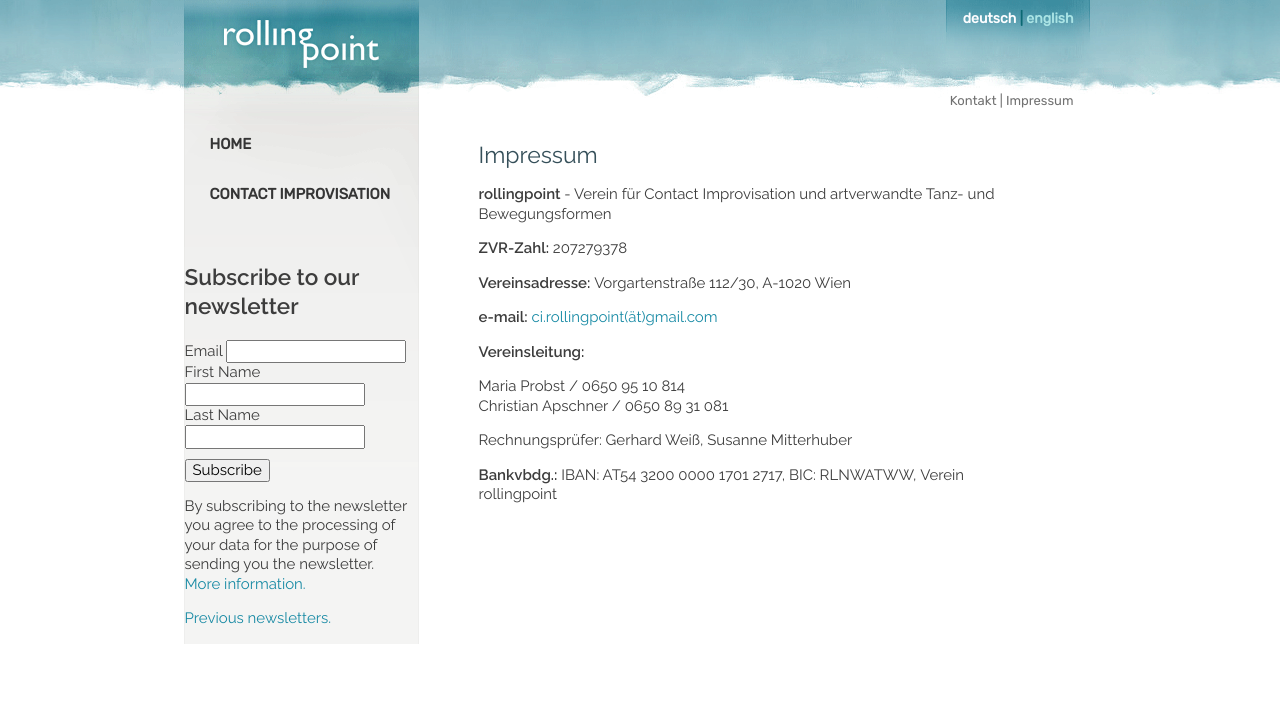
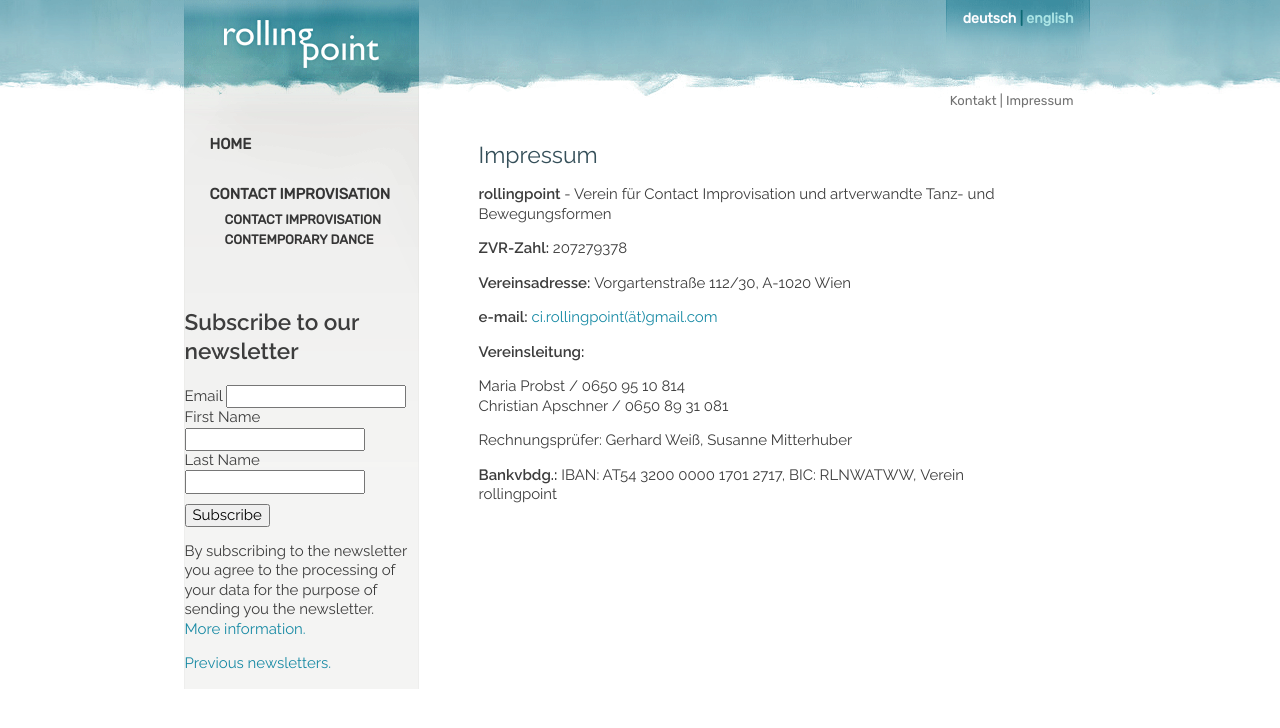
Before and after one commit to manulari/rollingpointat, a Jekyll site: the page built from _pages_en/en-impressum.md, in a window 1280 px wide. Shown: the top 728 px of the page. Built offline with Jekyll 4.4.1, drawn with Linux system fonts in a browser that asks for light colours; comment, search, counter and statistics services are not loaded.

Commit message:
Update Settings “nav_en”

```diff
--- a/_data/nav_en.yml
+++ b/_data/nav_en.yml
@@ -3,3 +3,8 @@ entries:
     path: /en/
   - title: CONTACT IMPROVISATION
     path: /en/contact-improvisation
+    subentries:
+      - title: CONTACT IMPROVISATION
+        path: /en/contact-improvisation
+      - title: CONTEMPORARY DANCE
+        path: /en/contemporary
```
